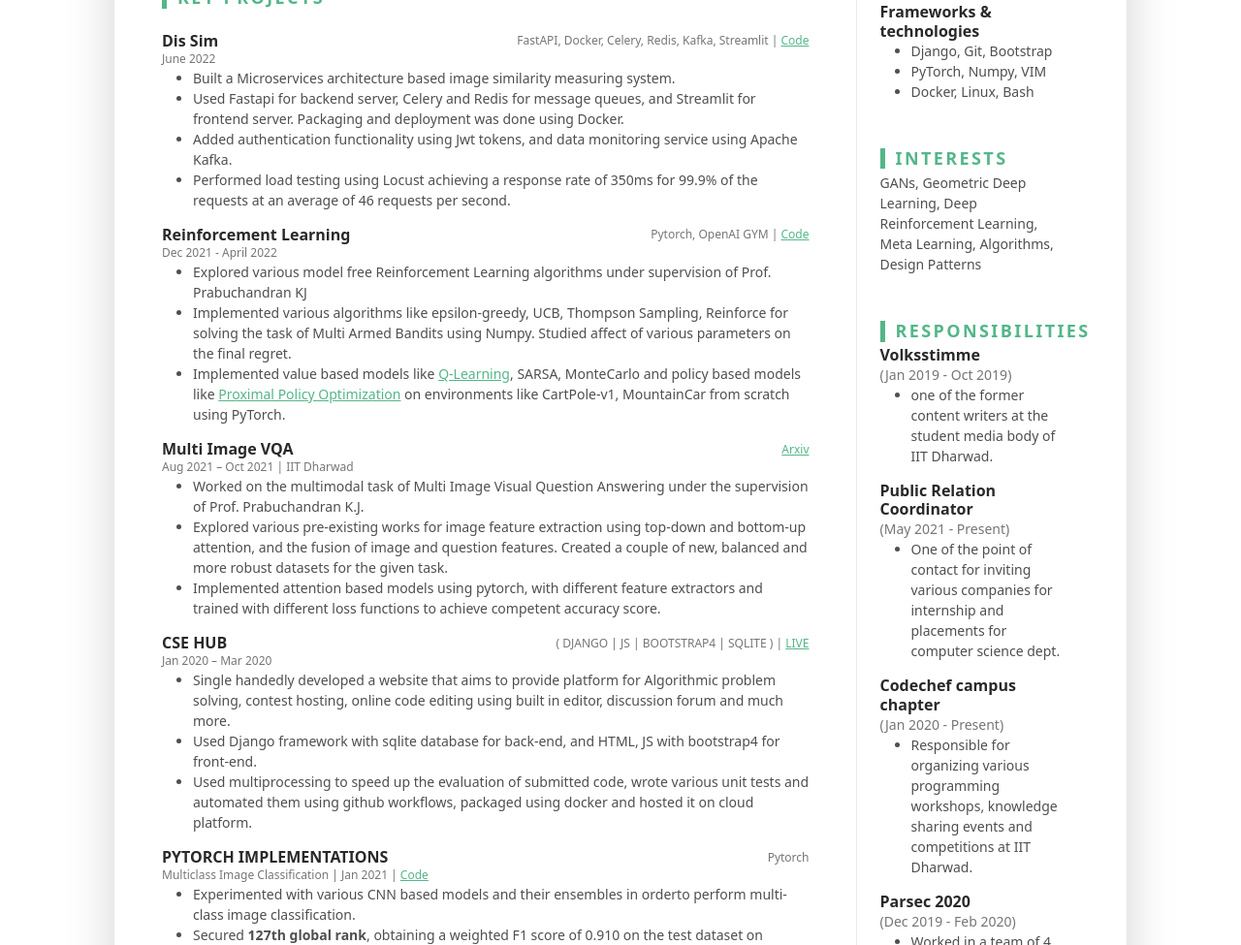
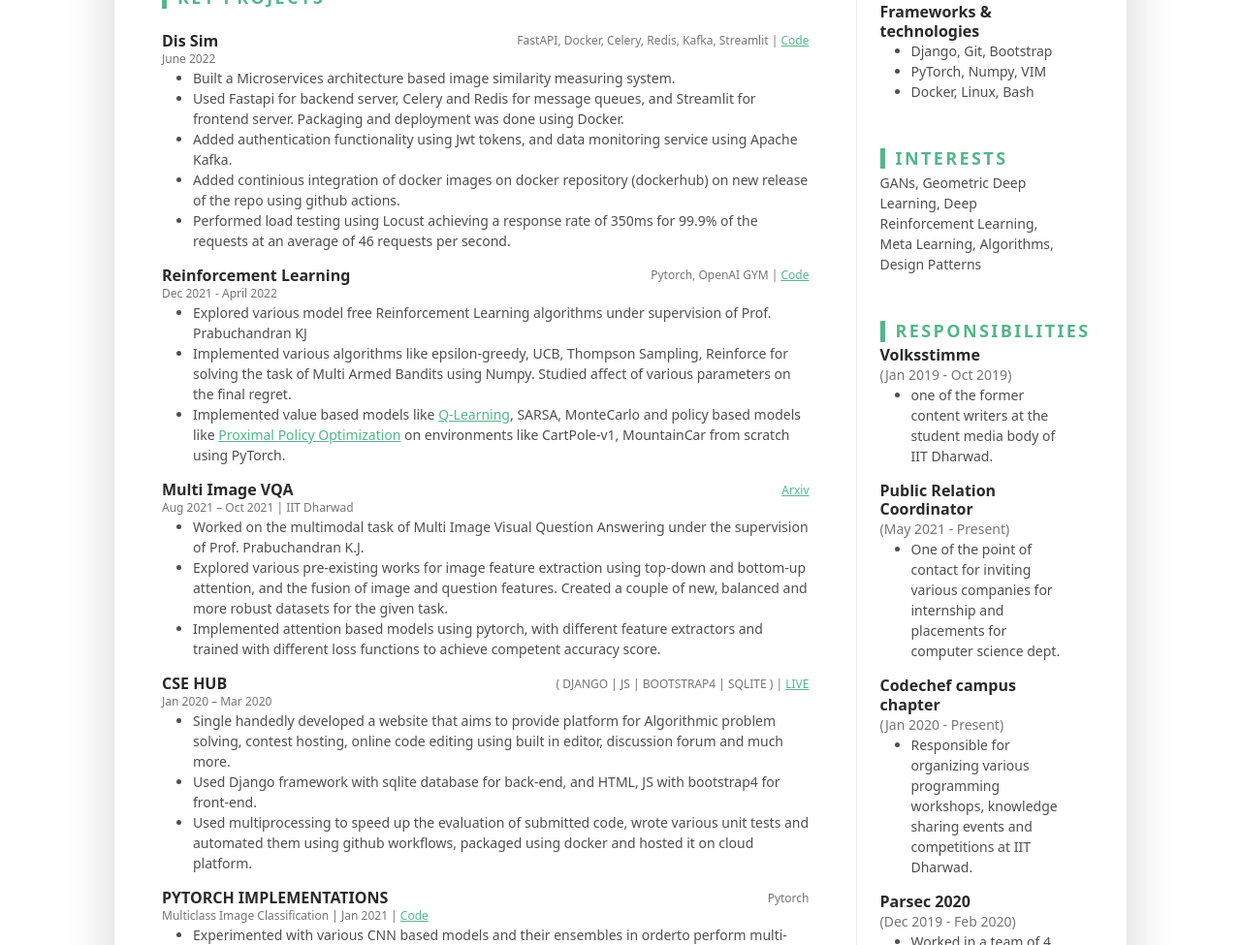
Before and after one commit to fenmo-app/harshraj22.github.io, a plain HTML site: page index.html in a window 1280 px wide. Shown: the part 1238-2213 px from the top of the page at 97% size. Drawn offline with Linux system fonts and the light colour scheme.

Commit message:
Update index.html

```diff
--- a/index.html
+++ b/index.html
@@ -183,6 +183,7 @@
 											<li>Built a Microservices architecture based image similarity measuring system.</li>
 											<li>Used Fastapi for backend server, Celery and Redis for message queues, and Streamlit for frontend server. Packaging and deployment was done using Docker.</li>
 											<li>Added authentication functionality using Jwt tokens, and data monitoring service using Apache Kafka.</li>
+											<li>Added continious integration of docker images on docker repository (dockerhub) on new release of the repo using github actions. </li>
 											<li>Performed load testing using Locust achieving a response rate of 350ms for 99.9% of the requests at an average of 46 requests per second.</li>
 										</ul>
 									</div>
```
